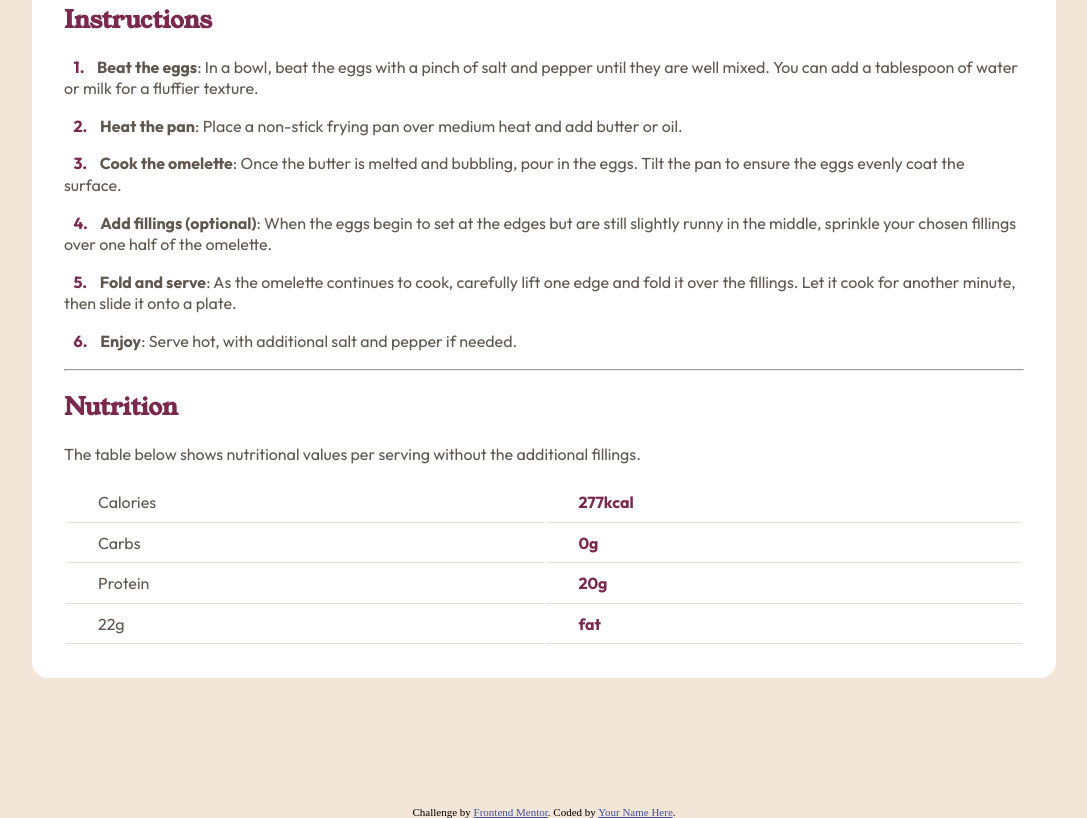
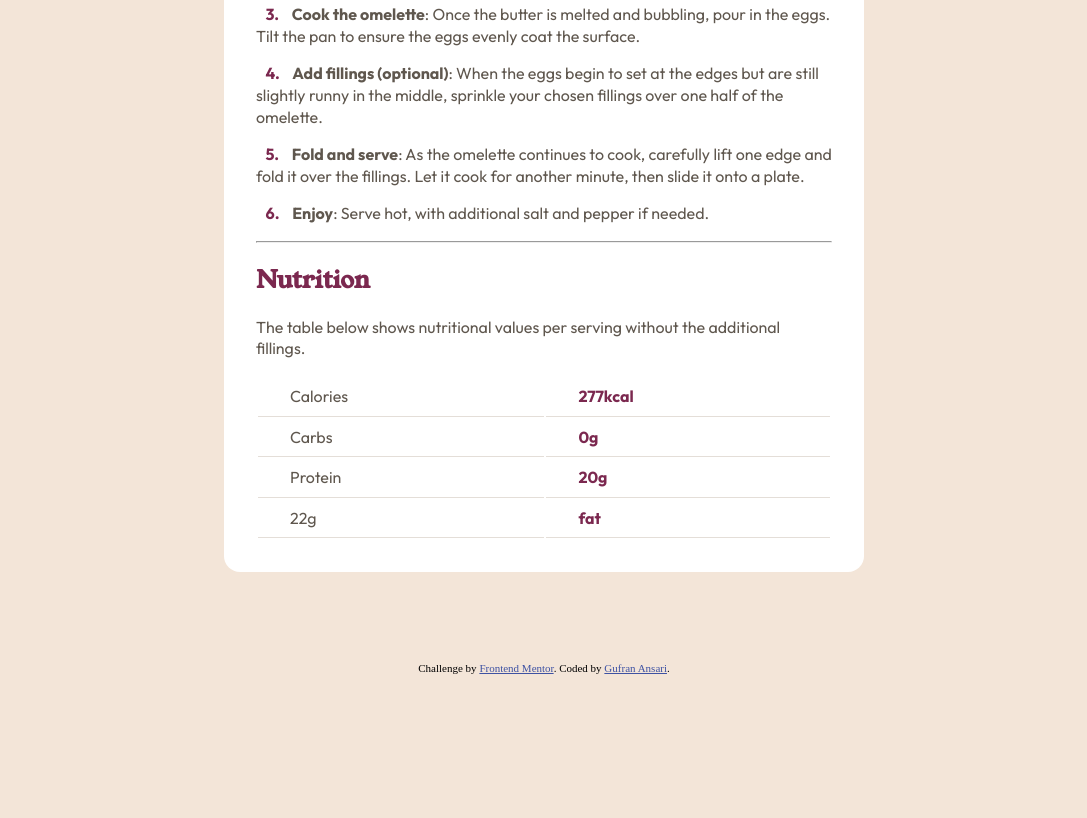
Before and after one commit to gufran-ansari/recipe-page-main, a plain HTML site: page index.html in a window 1280 px wide. Shown: the part 1202-2020 px from the top of the page, without its empty margins (96-1183 px from the left). After the commit the page ends 1876 px from the top, so only its background shows below. Drawn offline with Linux system fonts and the light colour scheme.

Commit message:
set card in middle

```diff
--- a/index.html
+++ b/index.html
@@ -104,7 +104,7 @@
 
     <div class="attribution">
       Challenge by <a href="https://www.frontendmentor.io?ref=challenge" target="_blank">Frontend Mentor</a>.
-      Coded by <a href="#">Your Name Here</a>.
+      Coded by <a href="https://www.frontendmentor.io/profile/gufran-ansari">Gufran Ansari</a>.
     </div>
   </body>
 
--- a/style.css
+++ b/style.css
@@ -36,16 +36,17 @@ body {
 
 .container {
 	width: 100%;
+	margin: 0 auto;
 	max-width: var(--desktop);
 	display: flex;
 	justify-content: center;
 	align-items: center;
 	min-height: 100%;
-	padding: 10% 0;
+	padding: 7% 0;
 }
 
 .card {
-	max-width: 75%;
+	max-width: 45%;
 	background-color: var(--clr-white);
 	border: 0;
 	border-radius: 1rem;
```
Lines whose indentation alone changed are shown as unchanged.
